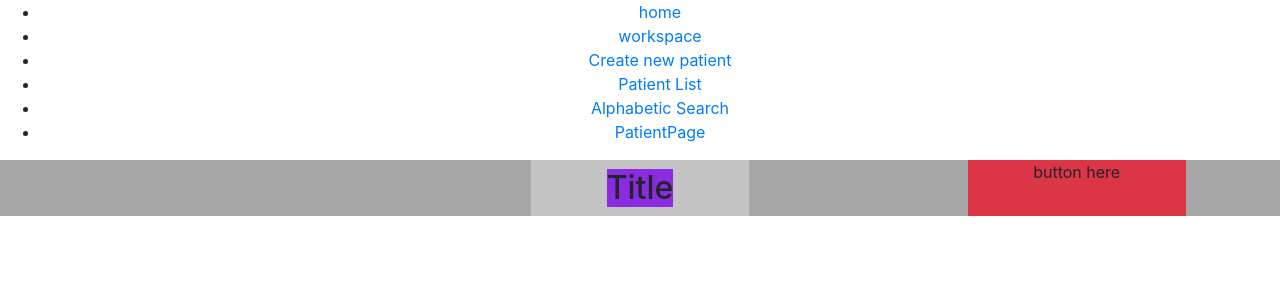
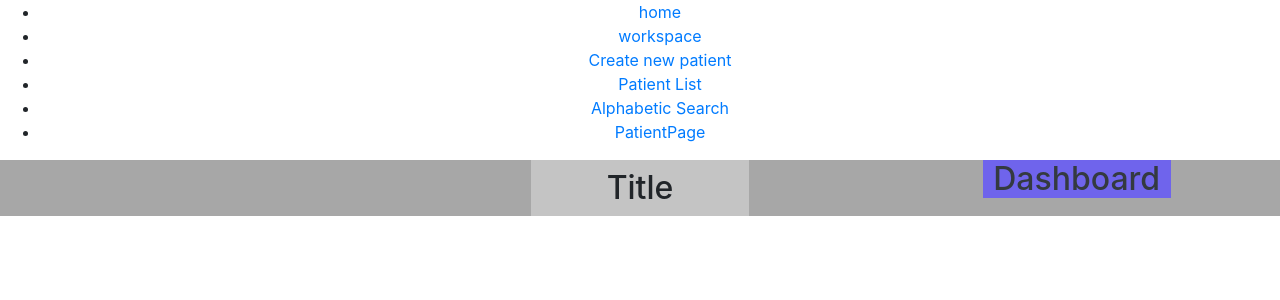
Before and after one commit to LuisERivas/Artificial-Intelligence-Business-Systems, a React (Create React App) app in the folder app/: page / in a window 1280 px wide. Shown: the top 300 px of the page. Built offline with nearby package versions, Linux system fonts and the light colour scheme.

Commit message:
added button and text for button

```diff
--- /dev/null
+++ b/app/src/Components/Button/button.css
@@ -0,0 +1,3 @@
+.buttonHeight{
+    max-height: inherit;
+}
--- /dev/null
+++ b/app/src/Components/Button/button.js
@@ -0,0 +1,20 @@
+import React, { Component } from 'react'
+import '../Button/button.css'
+import {
+  BrowserRouter as Router,
+  Link
+} from 'react-router-dom'
+import HomePageButtonText from '../HomePageButtonText/homePageButtonText'
+
+class Button extends Component {
+  render () {
+    return (
+      <div className=''>
+        <Router>
+          <Link to='/' className='text-dark'> <HomePageButtonText /> </Link>
+        </Router>
+      </div>
+    )
+  }
+}
+export default Button
--- /dev/null
+++ b/app/src/Components/HomePageButtonText/homePageButtonText.css
@@ -0,0 +1,4 @@
+.buttonColor{
+    background-color: #6F64EC;
+    margin: auto;
+}
--- /dev/null
+++ b/app/src/Components/HomePageButtonText/homePageButtonText.js
@@ -0,0 +1,13 @@
+import React, { Component } from 'react'
+import '../HomePageButtonText/homePageButtonText.css'
+
+class HomePageButtonText extends Component {
+  render () {
+    return (
+      <div className='buttonColor'>
+        <h2 className='text-center'>Dashboard</h2>
+      </div>
+    )
+  }
+}
+export default HomePageButtonText
--- a/app/src/Components/NavBar/index.js
+++ b/app/src/Components/NavBar/index.js
@@ -1,6 +1,7 @@
 import React, { Component } from 'react'
 import '../NavBar/navBar.css'
 import TitleHolder from '../TitleHolder/titleHolder'
+import Button from '../Button/button'
 
 class NavBar extends Component {
   render () {
@@ -13,14 +14,15 @@
           <div className='col' />
           <div className='col' />
           <div className='col' />
-          <div className='col-2 bg-danger'>
+          <div className='col-2'>
 
             <TitleHolder />
 
           </div>
           <div className='col' />
           <div className='col' />
-          <div className='col-2 text-center bg-danger'> button here
+          <div className='col-2'>
+            <Button />
           </div>
           <div className='col' />
         </div>
--- a/app/src/Components/TitleText/titleText.css
+++ b/app/src/Components/TitleText/titleText.css
@@ -1,5 +1,4 @@
 .center{
-    background-color: blueviolet;
     margin: auto;
 }
 
```
